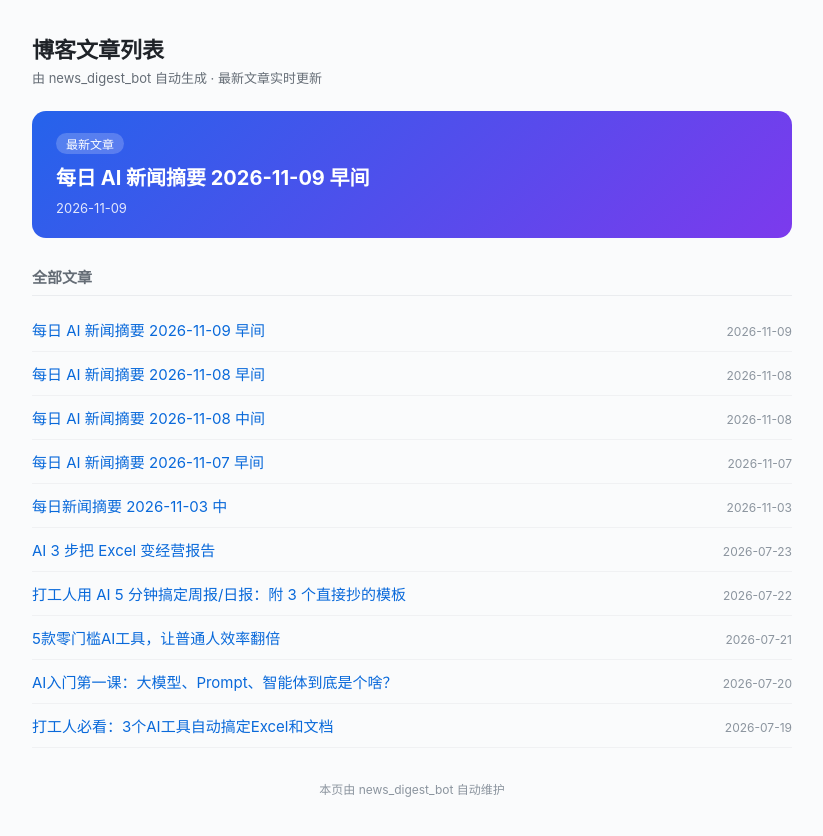
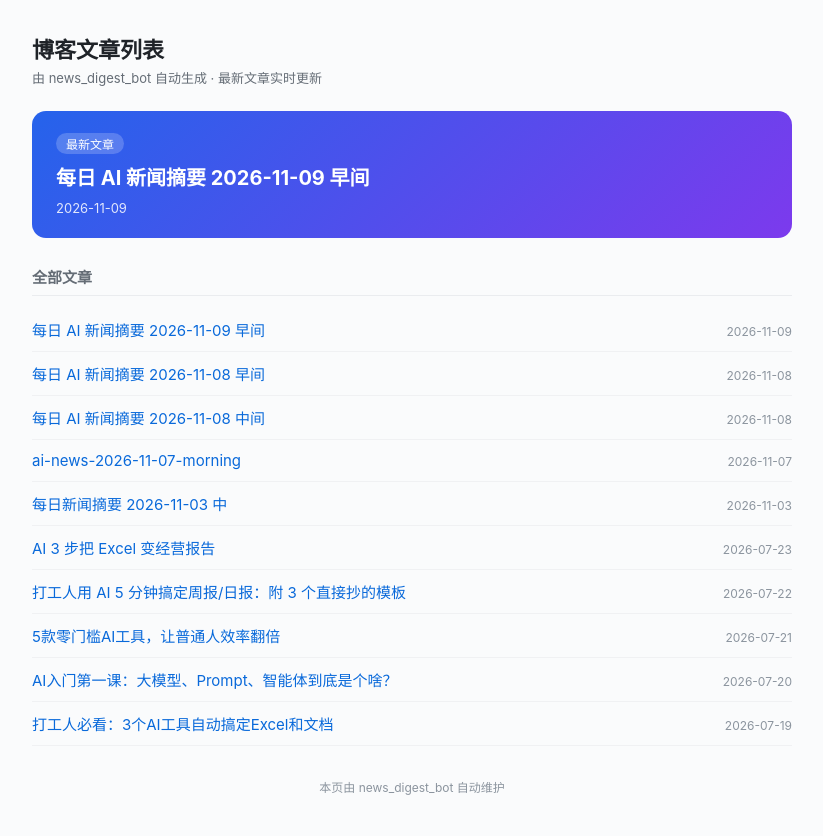
Before and after one commit to xiaoxiaoxiacom/xiaoxiaoxiacom.github.io, a Jekyll site: the page index.html, which Jekyll copies as it is, in a window 1280 px wide. Shown: the top 836 px of the page, without its empty margins (228-1051 px from the left). Built offline with Jekyll 4.4.1, drawn with Linux system fonts in a browser that asks for light colours.

Commit message:
auto: update index.html

```diff
--- a/index.html
+++ b/index.html
@@ -36,7 +36,7 @@
       <li><a href="https://ai.miki.vip/2026/11/09/ai-news-2026-11-09-morning/">每日 AI 新闻摘要 2026-11-09 早间</a><span class="date">2026-11-09</span></li>
       <li><a href="https://ai.miki.vip/2026/11/08/ai-news-2026-11-08-morning/">每日 AI 新闻摘要 2026-11-08 早间</a><span class="date">2026-11-08</span></li>
       <li><a href="https://ai.miki.vip/2026/11/08/ai-news-2026-11-08-noon/">每日 AI 新闻摘要 2026-11-08 中间</a><span class="date">2026-11-08</span></li>
-      <li><a href="https://ai.miki.vip/2026/11/07/ai-news-2026-11-07-morning/">每日 AI 新闻摘要 2026-11-07 早间</a><span class="date">2026-11-07</span></li>
+      <li><a href="https://ai.miki.vip/2026/11/07/ai-news-2026-11-07-morning/">ai-news-2026-11-07-morning</a><span class="date">2026-11-07</span></li>
       <li><a href="https://ai.miki.vip/2026/11/03/ai-news-2026-11-03-noon/">每日新闻摘要 2026-11-03 中</a><span class="date">2026-11-03</span></li>
       <li><a href="https://ai.miki.vip/2026/07/23/ai-excel-to-report/">AI 3 步把 Excel 变经营报告</a><span class="date">2026-07-23</span></li>
       <li><a href="https://ai.miki.vip/2026/07/22/ai-weekly-report-templates/">打工人用 AI 5 分钟搞定周报/日报：附 3 个直接抄的模板</a><span class="date">2026-07-22</span></li>
```
